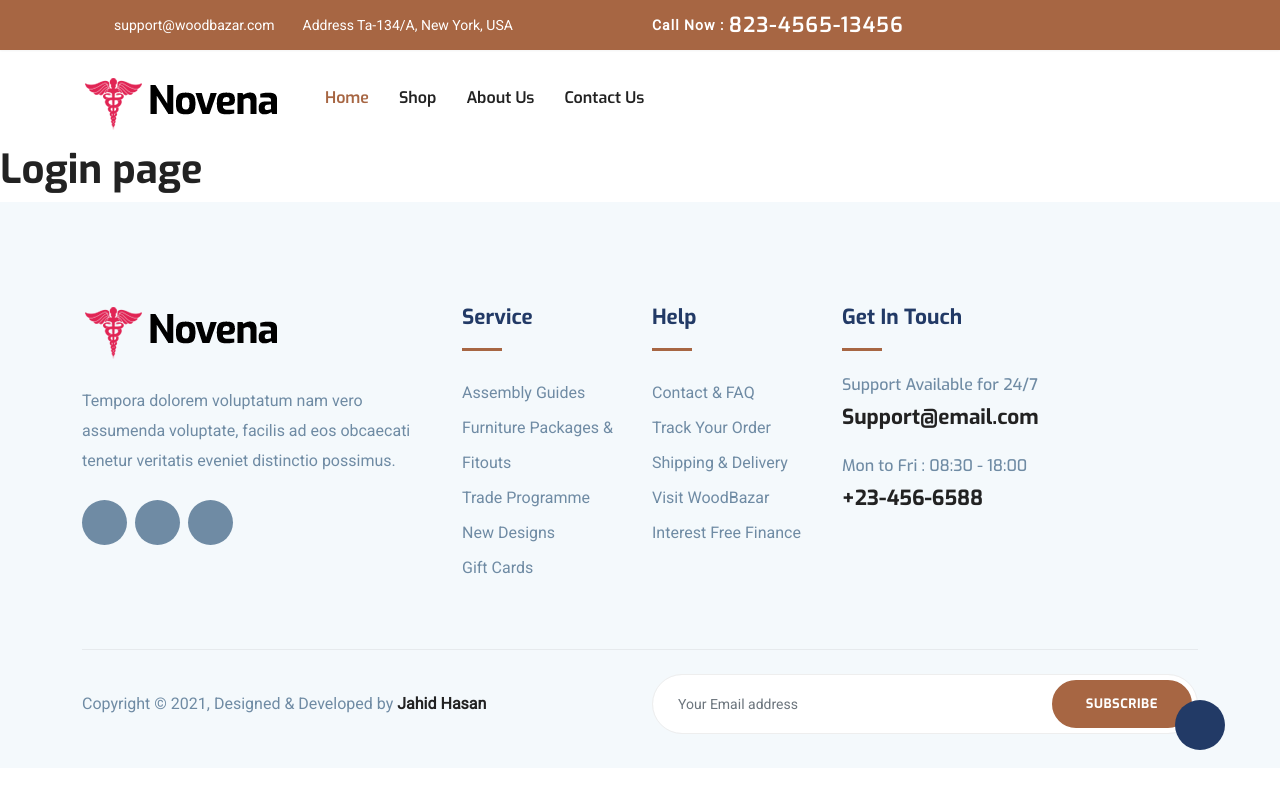
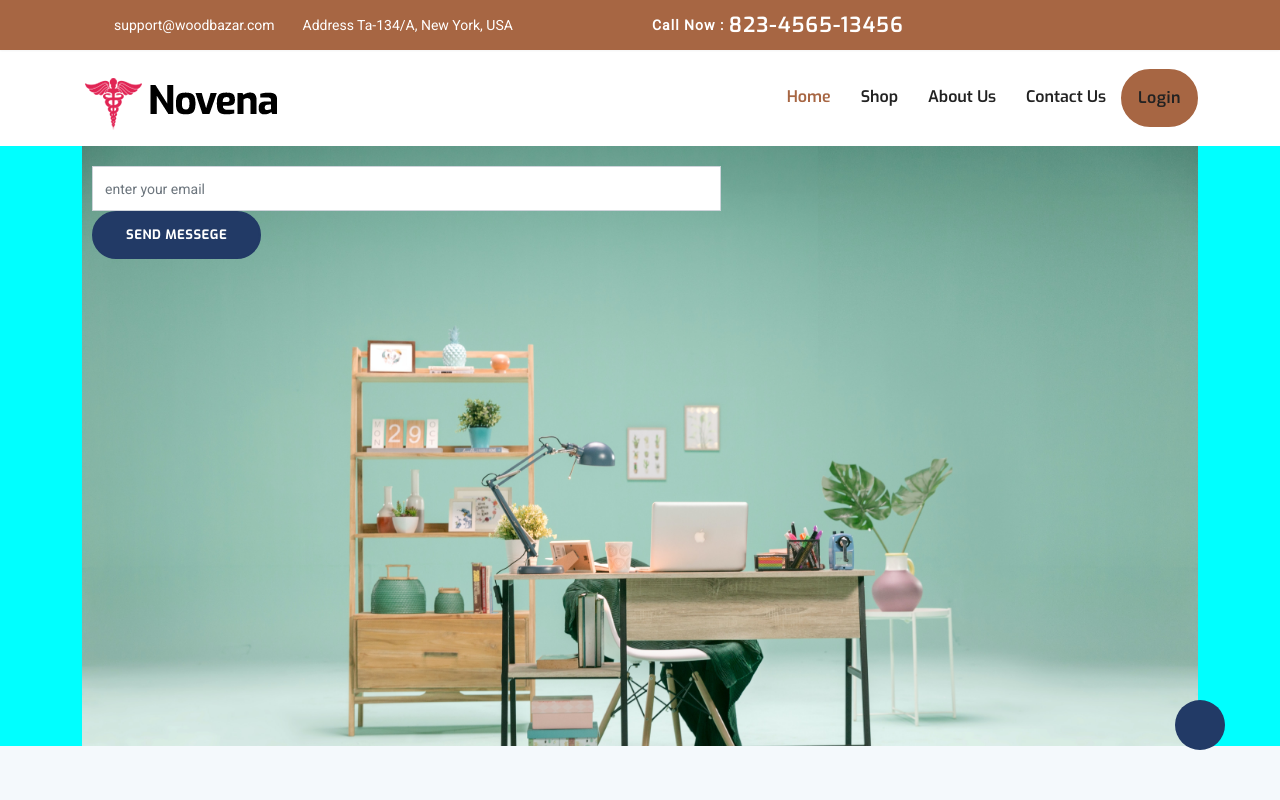
Before and after one commit to jahidorjahid/wood-bazar-client-side, a React (Create React App) app: page /login in a window 1280 px wide. Shown: the top 800 px of the page. Built offline with nearby package versions, Linux system fonts and the light colour scheme.

Commit message:
fix styles issue

```diff
--- a/src/App.js
+++ b/src/App.js
@@ -16,6 +16,7 @@ function App() {
           <Route exact path="/">
             <Home></Home>
           </Route>
+          {/* Shop  */}
           <Route exact path="/shop">
             <Shop></Shop>
           </Route>
--- a/src/assets/css/style.css
+++ b/src/assets/css/style.css
@@ -63,38 +63,6 @@ h6,
 
 p {
   line-height: 30px;
-}
-
-.navbar-toggle .icon-bar {
-  background: #223a66;
-}
-
-input[type="email"],
-input[type="password"],
-input[type="text"],
-input[type="tel"] {
-  box-shadow: none;
-  height: 45px;
-  outline: none;
-  font-size: 14px;
-}
-
-input[type="email"]:focus,
-input[type="password"]:focus,
-input[type="text"]:focus,
-input[type="tel"]:focus {
-  box-shadow: none;
-  border: 1px solid #223a66;
-}
-
-.form-control {
-  box-shadow: none;
-  border-radius: 0;
-}
-
-.form-control:focus {
-  box-shadow: none;
-  border: 1px solid #223a66;
 }
 
 .py-7 {
@@ -398,60 +366,6 @@ a:focus {
   }
 }
 
-#navbarmain .nav-link {
-  font-weight: 600;
-  padding: 15px 15px;
-  color: #222;
-  font-family: "Exo", sans-serif;
-  text-transform: capitalize;
-  font-size: 16px;
-  transition: all 0.25s ease;
-}
-
-#navbarmain .nav-link:hover,
-#navbarmain .active .nav-link {
-  color: #a76643;
-}
-
-.dropdown-toggle::after {
-  display: none;
-}
-
-.navbar-brand {
-  margin-top: 10px;
-}
-
-.header-top-bar {
-  background: #a76643;
-  font-size: 14px;
-  padding: 10px 0px;
-  box-shadow: 0 1px 2px rgba(0, 0, 0, 0.05);
-  color: #fff;
-}
-
-.top-bar-info li a {
-  color: #fff;
-  margin-right: 20px;
-}
-
-.top-right-bar a span {
-  color: #fff;
-  font-weight: 600;
-  letter-spacing: 1px;
-  vertical-align: middle;
-}
-
-.top-right-bar a i {
-  color: #fff;
-  margin-right: 10px;
-}
-
-@media (max-width: 992px) {
-  .navigation {
-    text-align: center;
-  }
-}
-
 .letter-spacing {
   letter-spacing: 2px;
 }
@@ -484,15 +398,15 @@ a:focus {
   background: #eff0f3;
 }
 
-.appoinment-content {
+.checkout-content {
   position: relative;
 }
 
-.appoinment-content img {
+.checkout-content img {
   width: 85%;
 }
 
-.appoinment-content .emergency {
+.checkout-content .emergency {
   position: absolute;
   content: "";
   right: 10px;
@@ -501,26 +415,26 @@ a:focus {
   padding: 48px;
 }
 
-.appoinment-content .emergency h2 {
+.checkout-content .emergency h2 {
   color: #fff;
 }
 
-.appoinment-content .emergency i {
+.checkout-content .emergency i {
   margin-right: 10px;
   color: rgba(255, 255, 255, 0.7);
 }
 
-.appoinment-form {
+.checkout-form {
   margin-top: 40px;
 }
 
-.appoinment-form .form-control {
+.checkout-form .form-control {
   background: #f4f9fc;
   height: 55px;
   border-color: rgba(0, 0, 0, 0.05);
 }
 
-.appoinment-form textarea.form-control {
+.checkout-form textarea.form-control {
   height: auto;
 }
 
--- /dev/null
+++ b/src/components/Pages/Auth/Login/Login.css
@@ -0,0 +1,43 @@
+.login {
+  background-color: aqua;
+}
+.login-bg {
+  position: relative;
+  overflow: hidden;
+  background: #fff;
+  background: url("../../../../assets/images/bg/login.jpg") no-repeat;
+  background-size: cover;
+  min-height: 600px;
+  /* Add the blur effect */
+  /* filter: blur(1px);
+  -webkit-filter: blur(1px); */
+  padding: 20px 10px;
+}
+
+input[type="email"],
+input[type="password"],
+input[type="text"],
+input[type="tel"] {
+  box-shadow: none;
+  height: 45px;
+  outline: none;
+  font-size: 14px;
+}
+
+input[type="email"]:focus,
+input[type="password"]:focus,
+input[type="text"]:focus,
+input[type="tel"]:focus {
+  box-shadow: none;
+  border: 1px solid #223a66;
+}
+
+.form-control {
+  box-shadow: none;
+  border-radius: 0;
+}
+
+.form-control:focus {
+  box-shadow: none;
+  border: 1px solid #223a66;
+}
--- a/src/components/Pages/Auth/Login/Login.js
+++ b/src/components/Pages/Auth/Login/Login.js
@@ -1,10 +1,33 @@
 import React from "react";
+import "./Login.css";
 
 const Login = () => {
   return (
-    <div>
-      <h1>Login page</h1>
-    </div>
+    <section className="login">
+      <div className="container">
+        <div className="login-bg">
+          <div className="row">
+            <div class="col-lg-7 col-md-12 col-sm-12">
+              <form>
+                <input
+                  type="email"
+                  className="form-control"
+                  placeholder="enter your email"
+                />
+                <div>
+                  <input
+                    class="btn btn-main btn-round-full"
+                    name="submit"
+                    type="submit"
+                    value="Send Messege"
+                  />
+                </div>
+              </form>
+            </div>
+          </div>
+        </div>
+      </div>
+    </section>
   );
 };
 
--- a/src/components/Pages/Home/Banner/Banner.js
+++ b/src/components/Pages/Home/Banner/Banner.js
@@ -1,4 +1,5 @@
 import React from "react";
+import { Link } from "react-router-dom";
 
 const Banner = () => {
   return (
@@ -19,14 +20,13 @@ const Banner = () => {
                 helps make your home feel lived in, inviting, and finish.
               </p>
               <div className="btn-container ">
-                <a
-                  href="appoinment.html"
-                  target="_blank"
+                <Link
+                  to="/shop"
                   className="btn btn-main-2 btn-icon btn-round-full"
                 >
                   Buy Now
                   <i className="icofont-simple-right ml-2  "></i>
-                </a>
+                </Link>
               </div>
             </div>
           </div>
--- a/src/components/Pages/Home/Testimonial/Testimonial.js
+++ b/src/components/Pages/Home/Testimonial/Testimonial.js
@@ -26,7 +26,13 @@ const Testimonial = () => {
           <div className="col-lg-12 testimonial-wrap-2 slick-initialized slick-slider slick-dotted">
             <div className="slick-list draggable">
               <div className="slick-track">
-                <Carousel cols={2} rows={1} gap={10} loop={true}>
+                <Carousel
+                  cols={2}
+                  rows={1}
+                  gap={10}
+                  loop={true}
+                  autoplay={5000}
+                >
                   <Carousel.Item>
                     <Review></Review>
                   </Carousel.Item>
--- /dev/null
+++ b/src/components/Pages/Layout/Header/Header.css
@@ -0,0 +1,57 @@
+.navbar-toggle .icon-bar {
+  background: #223a66;
+}
+
+#navbarmain .nav-link {
+  font-weight: 600;
+  padding: 15px 15px;
+  color: #222;
+  font-family: "Exo", sans-serif;
+  text-transform: capitalize;
+  font-size: 16px;
+  transition: all 0.25s ease;
+}
+
+#navbarmain .nav-link:hover,
+#navbarmain .active .nav-link {
+  color: #a76643;
+}
+
+.dropdown-toggle::after {
+  display: none;
+}
+
+.navbar-brand {
+  margin-top: 10px;
+}
+
+.header-top-bar {
+  background: #a76643;
+  font-size: 14px;
+  padding: 10px 0px;
+  box-shadow: 0 1px 2px rgba(0, 0, 0, 0.05);
+  color: #fff;
+}
+
+.top-bar-info li a {
+  color: #fff;
+  margin-right: 20px;
+}
+
+.top-right-bar a span {
+  color: #fff;
+  font-weight: 600;
+  letter-spacing: 1px;
+  vertical-align: middle;
+}
+
+.top-right-bar a i {
+  color: #fff;
+  margin-right: 10px;
+}
+
+@media (max-width: 992px) {
+  .navigation {
+    text-align: center;
+  }
+}
--- a/src/components/Pages/Layout/Header/Header.js
+++ b/src/components/Pages/Layout/Header/Header.js
@@ -1,6 +1,7 @@
 import React from "react";
-import { Link } from "react-router-dom";
+import { NavLink } from "react-router-dom";
 import logo from "../../../../assets/images/logo.png";
+import "./Header.css";
 
 const Header = () => {
   return (
@@ -35,9 +36,9 @@ const Header = () => {
       </div>
       <nav className="navbar navbar-expand-lg navigation" id="navbar">
         <div className="container">
-          <Link className="navbar-brand" to="/">
+          <NavLink className="navbar-brand" to="/">
             <img src={logo} alt="" className="img-fluid" />
-          </Link>
+          </NavLink>
 
           <button
             className="navbar-toggler collapsed"
@@ -51,27 +52,42 @@ const Header = () => {
             <span className="icofont-navigation-menu"></span>
           </button>
 
-          <div className="collapse navbar-collapse" id="navbarmain">
+          <div
+            className={
+              {
+                /* "collapse navbar-collapse" */
+              }
+            }
+            id="navbarmain"
+          >
             <ul className="navbar-nav ml-auto">
               <li className="nav-item active">
-                <Link className="nav-link" to="/">
+                <NavLink className="nav-link" to="/">
                   Home
-                </Link>
+                </NavLink>
               </li>
               <li className="nav-item">
-                <Link className="nav-link" to="/shop">
+                <NavLink className="nav-link" to="/shop">
                   Shop
-                </Link>
+                </NavLink>
               </li>
               <li className="nav-item">
-                <Link className="nav-link" to="/about-us">
+                <NavLink className="nav-link" to="/about-us">
                   About Us
-                </Link>
+                </NavLink>
               </li>
               <li className="nav-item">
-                <Link className="nav-link" to="/contact-us">
+                <NavLink className="nav-link" to="/contact-us">
                   Contact Us
-                </Link>
+                </NavLink>
+              </li>
+              <li className="nav-item">
+                <NavLink
+                  className="nav-link btn btn-main-2 btn-round-full"
+                  to="/login"
+                >
+                  Login
+                </NavLink>
               </li>
             </ul>
           </div>
```
Also changed, not shown: src/assets/images/bg/login.jpg (added).
